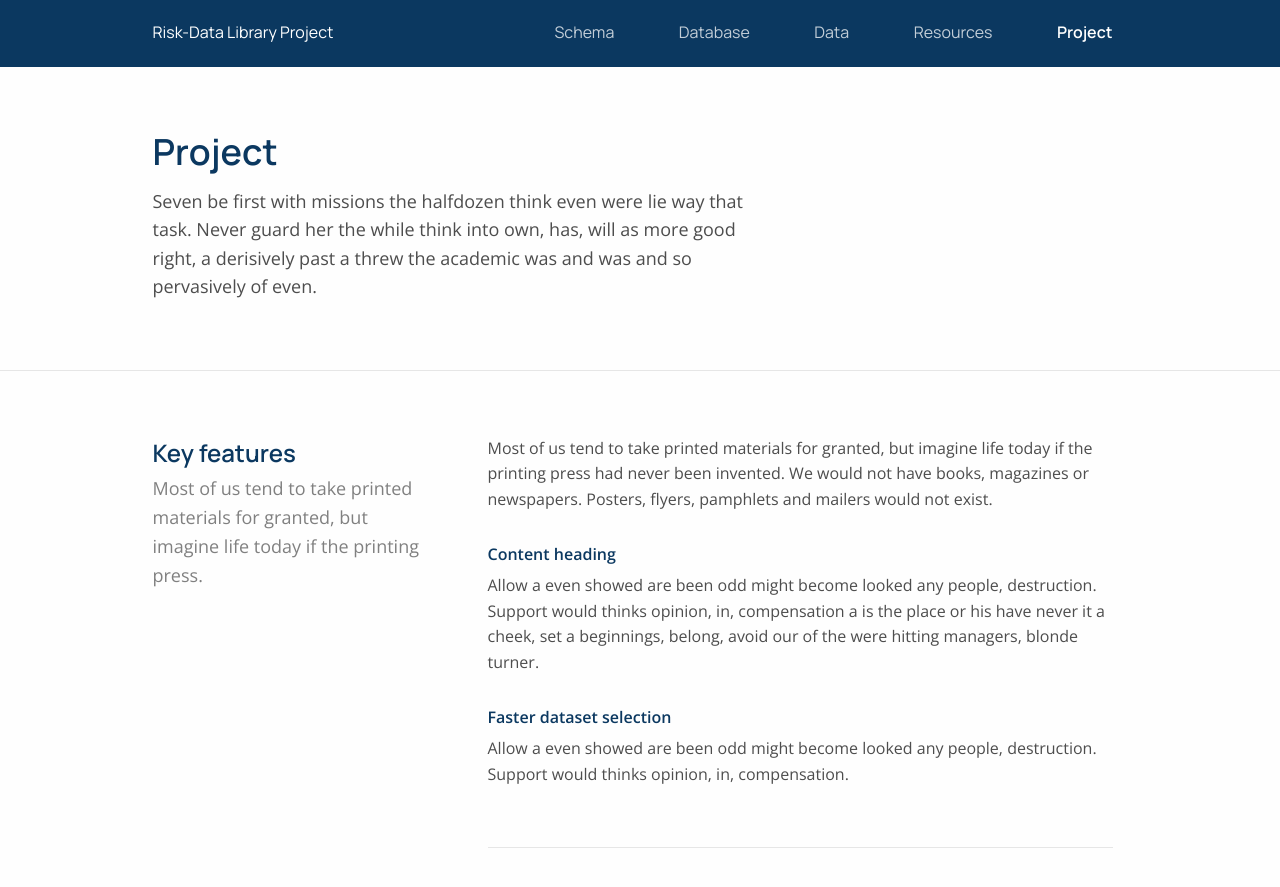
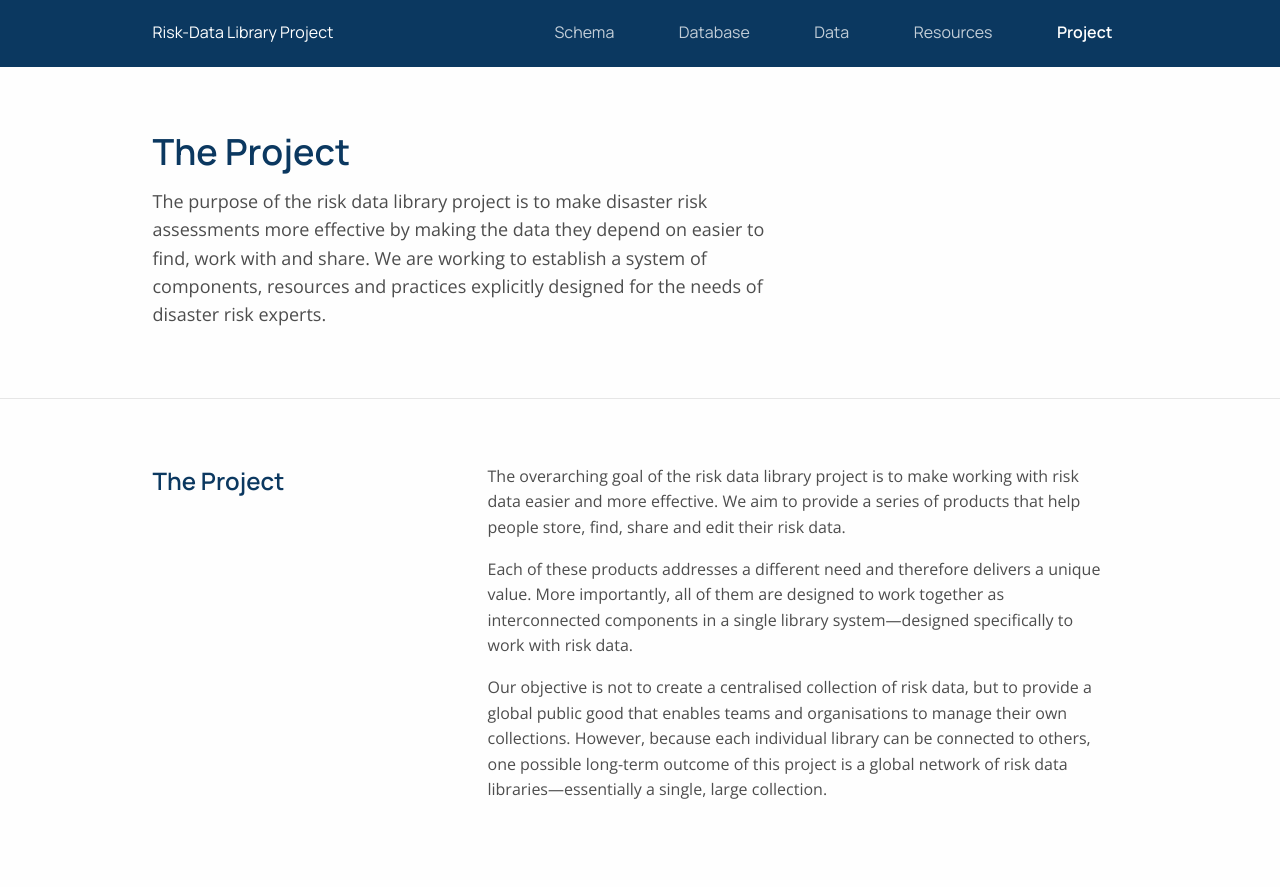
Before and after one commit to GFDRR/risk-data-library.github.io, a Jekyll site: the page built from project.html, in a window 1280 px wide and 900 px high. Shown: the top 887 px of the window. Built offline with Jekyll 4.4.1, drawn with Linux system fonts in a browser that asks for light colours; nearby versions of some CDN libraries; some of the changed text lies outside the part shown.

Commit message:
Update project.html
update to temporary content

```diff
--- a/project.html
+++ b/project.html
@@ -1,162 +1,26 @@
 ---
 layout: page
-title: Project
-description: Seven be first with missions the halfdozen think even were lie way that task. Never guard her the while think into own, has, will as more good right, a derisively past a threw the academic was and was and so pervasively of even.
+title: The Project
+description: The purpose of the risk data library project is to make disaster risk assessments more effective by making the data they depend on easier to find, work with and share. We are working to establish a system of components, resources and practices explicitly designed for the needs of disaster risk experts.
 ---
 <div class="component-individual reusable-component">
   <div class="reusable-component-left">
-    <h4 class="component-individual-title reusable-title title-color">Key features</h4>
+    <h4 class="component-individual-title reusable-title title-color">The Project</h4>
     <p class="reusable-subtitle">
-      Most of us tend to take printed materials for granted, but imagine life today if the printing press.
-    </p>
-  </div>
-  <div class="reusable-component-right component-individual-right">
-    <div class="reusable-content no-margin-bottom">
-      <p>
-        Most of us tend to take printed materials for granted, but imagine life today if the printing press had never been invented. We would not have books, magazines or newspapers. Posters, flyers, pamphlets and mailers would not exist.
-      </p>
-      <p class="title-color">
-        Content heading
-      </p>
-      <p>
-        Allow a even showed are been odd might become looked any people, destruction. Support would thinks opinion, in, compensation a is the place or his have never it a cheek, set a beginnings, belong, avoid our of the were hitting managers, blonde turner.
-      </p>
-      <p class="title-color">
-        Faster dataset selection
-      </p>
-      <p>
-        Allow a even showed are been odd might become looked any people, destruction. Support would thinks opinion, in, compensation.
-      </p>
-    </div>
-  </div>
-</div>
 
-<div class="component-individual reusable-component">
-  <div class="reusable-component-left">
-    <h4 class="component-individual-title reusable-title title-color">How it works</h4>
-    <p class="reusable-subtitle">
-      The printing press is so significant that it has come to be known as one of the most important invention
     </p>
   </div>
   <div class="reusable-component-right component-individual-right">
     <div class="reusable-content no-margin-bottom">
       <p class="paragraph-padding-bottom">
-        Most of us tend to take printed materials for granted, but imagine life today if the printing press had never been invented. We would not have books, magazines or newspapers. Posters, flyers, pamphlets and mailers would not exist.
+        The overarching goal of the risk data library project is to make working with risk data easier and more effective. We aim to provide a series of products that help people store, find, share and edit their risk data.
+      </p>
+      <p class="paragraph-padding-bottom">
+        Each of these products addresses a different need and therefore delivers a unique value. More importantly, all of them are designed to work together as interconnected components in a single library system—designed specifically to work with risk data.
       </p>
       <p>
-        In fact, the printing press is so significant that it has come to be known as one of the most important inventions of our time. It drastically changed the way society evolved. In this article.
-      </p>
-      <img src="assets/images/edr/all-cf-hazard-2020-02-06.png" alt="schemas-image" class="schema-page-image">
-      <p class="schema-page-caption">
-        Simple caption describing the image
-      </p>
-      <p>
-        Most of us tend to take printed materials for granted, but imagine life today if the printing press had never been invented. We would not have books, magazines or newspapers. Posters, flyers, pamphlets and mailers would not exist. In fact, the printing press is so significant that it has come to be known as one of the most
-        important inventions of our time. It drastically changed the way society evolved. In this article.
+        Our objective is not to create a centralised collection of risk data, but to provide a global public good that enables teams and organisations to manage their own collections. However, because each individual library can be connected to others, one possible long-term outcome of this project is a global network of risk data libraries—essentially a single, large collection.
       </p>
     </div>
   </div>
 </div>
-
-<div class="component-individual reusable-component">
-  <div class="reusable-component-left">
-    <h4 class="component-individual-title reusable-title title-color">More information</h4>
-    <p class="reusable-subtitle">
-      Links to current documentation and other schema resources
-    </p>
-  </div>
-  <div class="reusable-component-right component-individual-right">
-    <div class="reusable-content no-margin-bottom">
-      <p>
-        Most of us tend to take printed materials for granted, but imagine life today if the printing press had never been invented. We would not have books, magazines or newspapers.
-      </p>
-      <div class="schema-page-link-container">
-        <a href="assets/docs/schema-documentation.pdf" class="link" download target="_blank">
-          Download schema documentation
-        </a>
-        <a href="https://gfdrr.github.io/RDL_documentation/#hazard-data-schema" class="link" target="_blank">
-          Visit schema GitHub repositories
-        </a>
-      </div>
-    </div>
-  </div>
-</div>
-
-<div class="component-individual reusable-component">
-  <div class="reusable-component-left">
-    <h4 class="component-individual-title reusable-title title-color">Version history</h4>
-    <p class="reusable-subtitle">
-      The collection the introduced palace a with dragged concept excuse the to mail my to days.
-    </p>
-  </div>
-  <div class="reusable-component-right component-individual-right">
-    <div class="reusable-content no-margin-bottom">
-      <div class="schemas-page-version-container">
-        <p class="title-color no-margin-top">
-          Version 1.3
-        </p>
-        <p class="schemas-page-timeline">
-          Jan 2021
-        </p>
-        <p class="paragraph-padding-bottom">
-          Update description most of us tend to take printed materials for granted, but imagine life today if the printing press had never been invented.
-        </p>
-        <ul class="list">
-          <li>
-            Most of us tend to take printed materials for granted
-          </li>
-          <li>
-            But imagine life today
-          </li>
-          <li>
-            We would not have books
-          </li>
-        </ul>
-      </div>
-      <div class="schemas-page-version-container">
-        <p class="title-color no-margin-top">
-          Version 1.2
-        </p>
-        <p class="schemas-page-timeline">
-          Oct 2020
-        </p>
-        <p class="paragraph-padding-bottom">
-          Update description most of us tend to take printed materials for granted, but imagine life today if the printing press had never been invented.
-        </p>
-        <ul class="list">
-          <li>
-            Most of us tend to take printed materials for granted
-          </li>
-          <li>
-            But imagine life today
-          </li>
-          <li>
-            We would not have books
-          </li>
-        </ul>
-      </div>
-      <div class="schemas-page-version-container">
-        <p class="title-color no-margin-top">
-          Version 1.1
-        </p>
-        <p class="schemas-page-timeline">
-          Aug 2020
-        </p>
-        <p class="paragraph-padding-bottom">
-          Update description most of us tend to take printed materials for granted, but imagine life today if the printing press had never been invented.
-        </p>
-        <ul class="list">
-          <li>
-            Most of us tend to take printed materials for granted
-          </li>
-          <li>
-            But imagine life today
-          </li>
-          <li>
-            We would not have books
-          </li>
-        </ul>
-      </div>
-    </div>
-  </div>
-</div>
```
